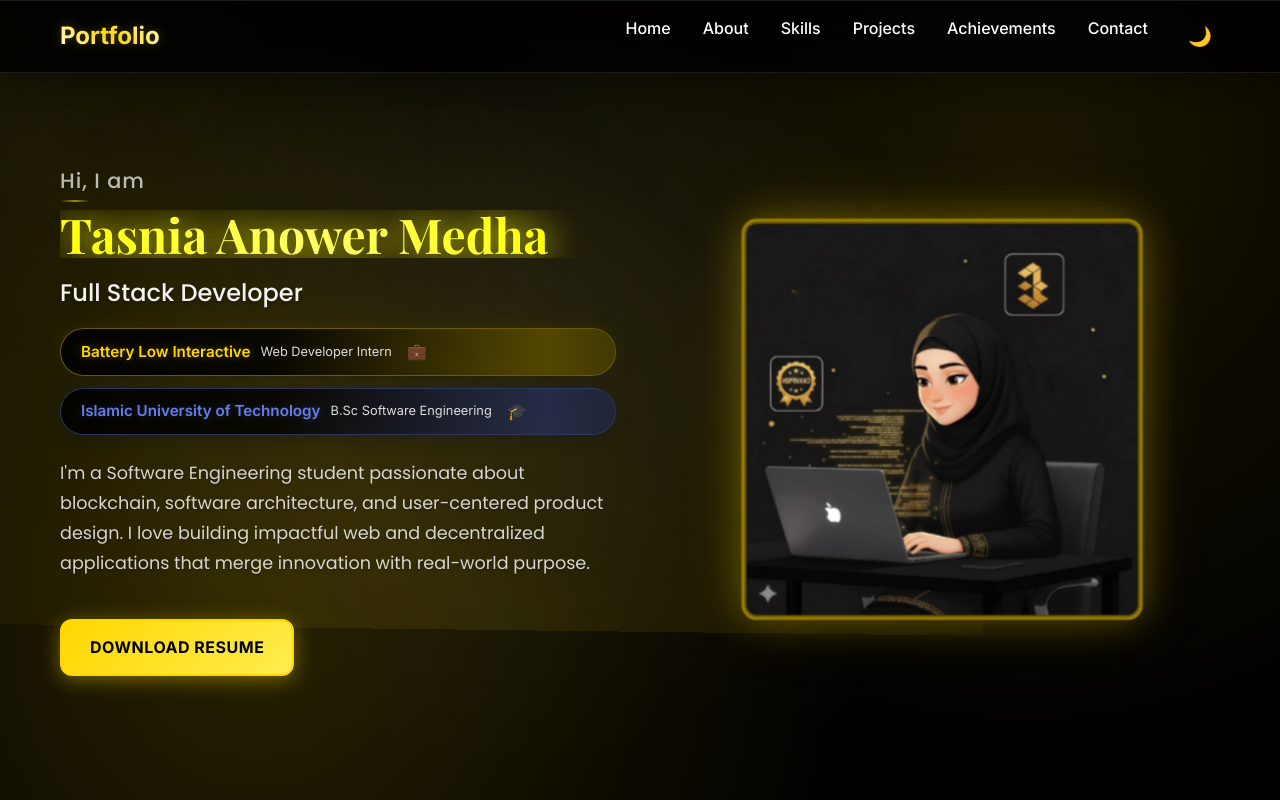
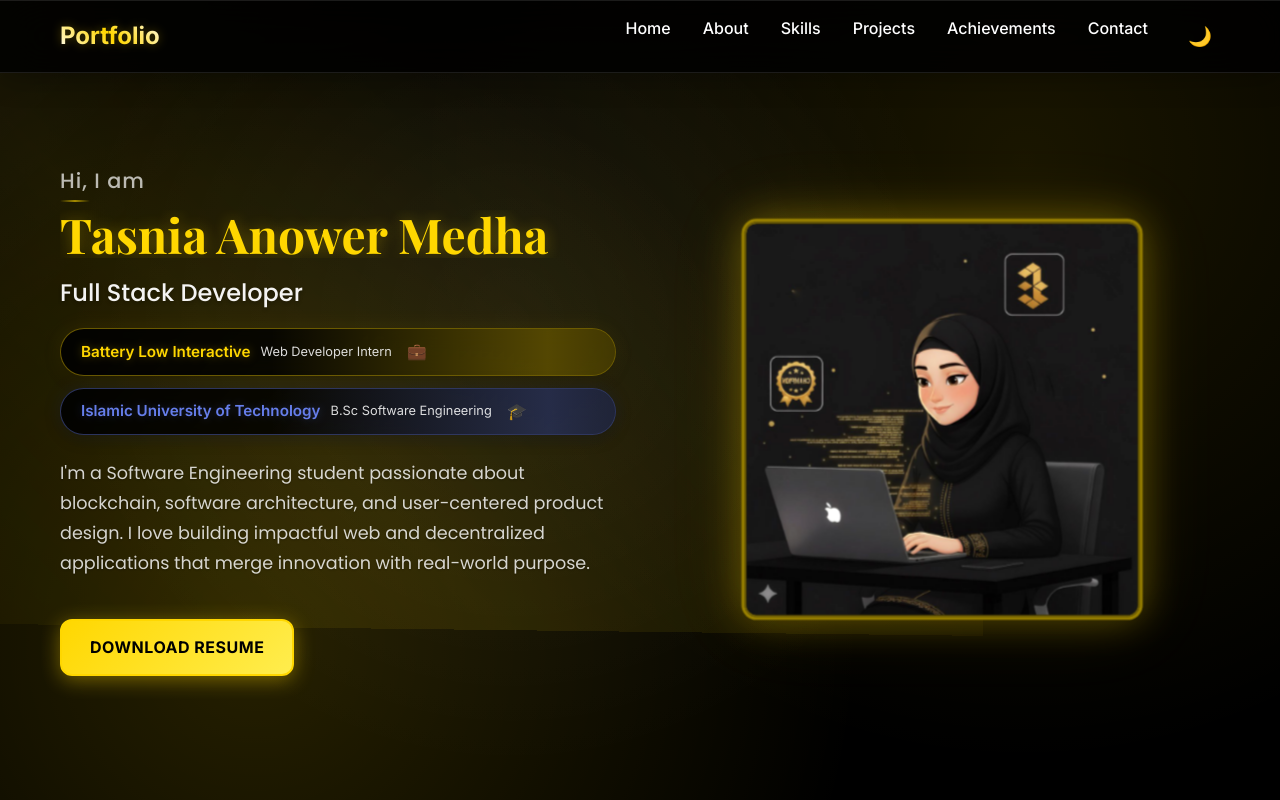
Before and after one commit to tasniaanwer/portfolio_website, a React (Create React App) app: page / in a window 1280 px wide. Shown: the top 800 px of the page. Built offline with nearby package versions, Linux system fonts and the light colour scheme.

Commit message:
Simplify hero section name styling
- Remove excessive animations and effects from full name
- Keep simple gold color with subtle glow
- Maintain clean, professional appearance

```diff
--- a/src/components/Hero.css
+++ b/src/components/Hero.css
@@ -88,68 +88,16 @@
   margin-bottom: 1rem;
   line-height: 1;
   font-family: 'Playfair Display', serif;
-  background: linear-gradient(45deg, #ffffff, #ffd700, #ffffff);
-  background-clip: text;
-  -webkit-background-clip: text;
-  -webkit-text-fill-color: transparent;
-  animation: goldShimmer 4s ease-in-out infinite;
-  text-shadow: 0 0 30px rgba(255, 215, 0, 0.3);
+  color: #ffd700;
+  text-shadow: 0 0 15px rgba(255, 215, 0, 0.3);
   white-space: nowrap;
   overflow: hidden;
   text-overflow: ellipsis;
 }
 
-@keyframes goldShimmer {
-  0%, 100% {
-    background-position: 0% 50%;
-    filter: brightness(1);
-  }
-  50% {
-    background-position: 100% 50%;
-    filter: brightness(1.2);
-  }
-}
 
 .highlight {
-  background: linear-gradient(45deg, #ffd700, #ffed4e, #ffd700);
-  background-clip: text;
-  -webkit-background-clip: text;
-  -webkit-text-fill-color: transparent;
-  font-weight: 700;
-  position: relative;
-  animation: goldPulse 2s ease-in-out infinite;
-}
-
-@keyframes goldPulse {
-  0%, 100% {
-    filter: brightness(1) drop-shadow(0 0 10px rgba(255, 215, 0, 0.5));
-  }
-  50% {
-    filter: brightness(1.3) drop-shadow(0 0 20px rgba(255, 215, 0, 0.8));
-  }
-}
-
-.highlight::after {
-  content: '';
-  position: absolute;
-  bottom: -5px;
-  left: 0;
-  width: 100%;
-  height: 3px;
-  background: linear-gradient(90deg, transparent, #ffd700, transparent);
-  border-radius: 2px;
-  animation: goldLine 3s ease-in-out infinite;
-}
-
-@keyframes goldLine {
-  0%, 100% {
-    opacity: 0.5;
-    transform: scaleX(0.8);
-  }
-  50% {
-    opacity: 1;
-    transform: scaleX(1);
-  }
+  color: #ffd700;
 }
 
 .hero-subtitle {
```
